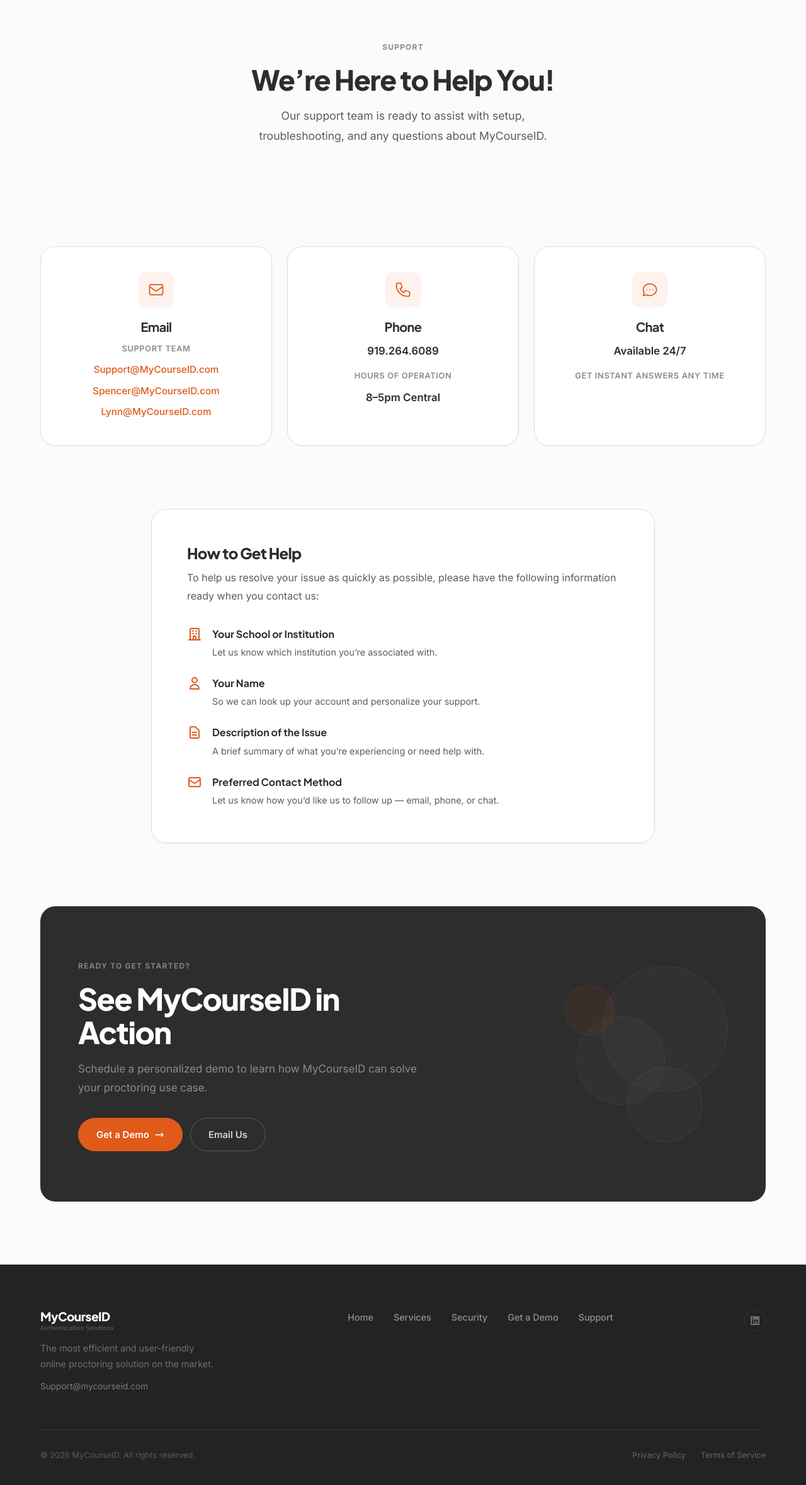
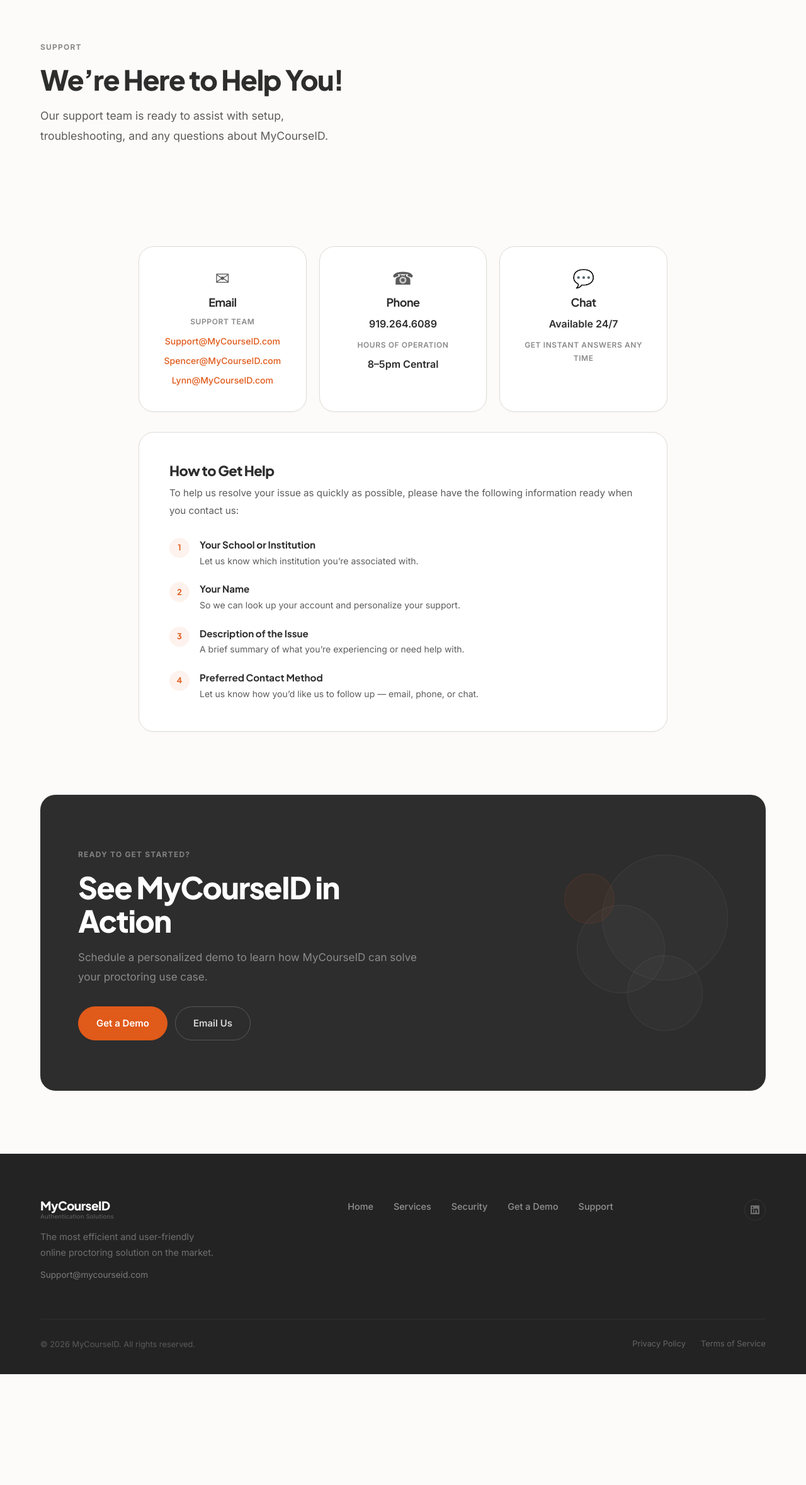
Before and after one commit to acolgin13/MCID, a WordPress theme: template page-support.php in a window 1280 px wide. Shown: the part 80-2438 px from the top of the page at 63% size. After the commit the page ends 2262 px from the top, so only its background shows below. Run offline with PHP 8.4 and a stand-in for WordPress, Linux system fonts and the light colour scheme; the site name, menu and one post (Sample post) are stand-ins, and other content is empty; some libraries are stand-ins or nearby versions.

Commit message:
Fix support page: remove broken SVGs, use clean text-based layout
- Replace inline SVG icons with simple emoji + numbered steps
- Match minimal style of Demo and TOS pages (left-aligned hero, white cards)
- Constrain content to 840px max-width wrapper

https://claude.ai/code/session_0135BYtGKKA6aP5xz6ApXCsi

```diff
--- a/page-support.php
+++ b/page-support.php
@@ -18,14 +18,14 @@ $demo_url = esc_url( get_theme_mod( 'mcid_cta_url', home_url( '/demo/' ) ) );
     </div>
 </section>
 
-<!-- ==================== CONTACT CARDS ==================== -->
+<!-- ==================== CONTACT INFO ==================== -->
 <section class="section">
     <div class="container">
+        <div class="support-content-wrap">
+            <div class="support-main">
                 <div class="support-grid">
                     <div class="support-card reveal">
-                <div class="support-card-icon">
-                    <svg fill="none" stroke="currentColor" viewBox="0 0 24 24"><path stroke-linecap="round" stroke-linejoin="round" stroke-width="1.5" d="M3 8l7.89 5.26a2 2 0 002.22 0L21 8M5 19h14a2 2 0 002-2V7a2 2 0 00-2-2H5a2 2 0 00-2 2v10a2 2 0 002 2z"/></svg>
-                </div>
+                        <span class="support-card-emoji">&#9993;</span>
                         <h3>Email</h3>
                         <p class="support-card-label">Support Team</p>
                         <ul class="support-contact-list">
@@ -36,9 +36,7 @@ $demo_url = esc_url( get_theme_mod( 'mcid_cta_url', home_url( '/demo/' ) ) );
                     </div>
 
                     <div class="support-card reveal reveal-d1">
-                <div class="support-card-icon">
-                    <svg fill="none" stroke="currentColor" viewBox="0 0 24 24"><path stroke-linecap="round" stroke-linejoin="round" stroke-width="1.5" d="M3 5a2 2 0 012-2h3.28a1 1 0 01.948.684l1.498 4.493a1 1 0 01-.502 1.21l-2.257 1.13a11.042 11.042 0 005.516 5.516l1.13-2.257a1 1 0 011.21-.502l4.493 1.498a1 1 0 01.684.949V19a2 2 0 01-2 2h-1C9.716 21 3 14.284 3 6V5z"/></svg>
-                </div>
+                        <span class="support-card-emoji">&#9742;</span>
                         <h3>Phone</h3>
                         <p class="support-card-detail"><a href="tel:9192646089">919.264.6089</a></p>
                         <p class="support-card-label">Hours of Operation</p>
@@ -46,51 +44,45 @@ $demo_url = esc_url( get_theme_mod( 'mcid_cta_url', home_url( '/demo/' ) ) );
                     </div>
 
                     <div class="support-card reveal reveal-d2">
-                <div class="support-card-icon">
-                    <svg fill="none" stroke="currentColor" viewBox="0 0 24 24"><path stroke-linecap="round" stroke-linejoin="round" stroke-width="1.5" d="M8 12h.01M12 12h.01M16 12h.01M21 12c0 4.418-4.03 8-9 8a9.863 9.863 0 01-4.255-.949L3 20l1.395-3.72C3.512 15.042 3 13.574 3 12c0-4.418 4.03-8 9-8s9 3.582 9 8z"/></svg>
-                </div>
+                        <span class="support-card-emoji">&#128172;</span>
                         <h3>Chat</h3>
                         <p class="support-card-detail">Available 24/7</p>
                         <p class="support-card-label">Get instant answers any time</p>
                     </div>
                 </div>
-    </div>
-</section>
 
-<!-- ==================== HELP INSTRUCTIONS ==================== -->
-<section class="section" style="padding-top: 0;">
-    <div class="container">
+                <!-- How to Get Help -->
                 <div class="support-help-card reveal">
-            <div class="support-help-content">
                     <h2>How to Get Help</h2>
                     <p>To help us resolve your issue as quickly as possible, please have the following information ready when you contact us:</p>
                     <div class="support-help-items">
                         <div class="support-help-item">
-                        <svg fill="none" stroke="currentColor" viewBox="0 0 24 24"><path stroke-linecap="round" stroke-linejoin="round" stroke-width="2" d="M19 21V5a2 2 0 00-2-2H7a2 2 0 00-2 2v16m14 0h2m-2 0h-5m-9 0H3m2 0h5M9 7h1m-1 4h1m4-4h1m-1 4h1m-5 10v-5a1 1 0 011-1h2a1 1 0 011 1v5m-4 0h4"/></svg>
+                            <span class="support-help-number">1</span>
                             <div>
                                 <strong>Your School or Institution</strong>
                                 <p>Let us know which institution you&rsquo;re associated with.</p>
                             </div>
                         </div>
                         <div class="support-help-item">
-                        <svg fill="none" stroke="currentColor" viewBox="0 0 24 24"><path stroke-linecap="round" stroke-linejoin="round" stroke-width="2" d="M16 7a4 4 0 11-8 0 4 4 0 018 0zM12 14a7 7 0 00-7 7h14a7 7 0 00-7-7z"/></svg>
+                            <span class="support-help-number">2</span>
                             <div>
                                 <strong>Your Name</strong>
                                 <p>So we can look up your account and personalize your support.</p>
                             </div>
                         </div>
                         <div class="support-help-item">
-                        <svg fill="none" stroke="currentColor" viewBox="0 0 24 24"><path stroke-linecap="round" stroke-linejoin="round" stroke-width="2" d="M9 12h6m-6 4h6m2 5H7a2 2 0 01-2-2V5a2 2 0 012-2h5.586a1 1 0 01.707.293l5.414 5.414a1 1 0 01.293.707V19a2 2 0 01-2 2z"/></svg>
+                            <span class="support-help-number">3</span>
                             <div>
                                 <strong>Description of the Issue</strong>
                                 <p>A brief summary of what you&rsquo;re experiencing or need help with.</p>
                             </div>
                         </div>
                         <div class="support-help-item">
-                        <svg fill="none" stroke="currentColor" viewBox="0 0 24 24"><path stroke-linecap="round" stroke-linejoin="round" stroke-width="2" d="M3 8l7.89 5.26a2 2 0 002.22 0L21 8M5 19h14a2 2 0 002-2V7a2 2 0 00-2-2H5a2 2 0 00-2 2v10a2 2 0 002 2z"/></svg>
+                            <span class="support-help-number">4</span>
                             <div>
                                 <strong>Preferred Contact Method</strong>
                                 <p>Let us know how you&rsquo;d like us to follow up &mdash; email, phone, or chat.</p>
+                            </div>
                         </div>
                     </div>
                 </div>
@@ -108,13 +100,8 @@ $demo_url = esc_url( get_theme_mod( 'mcid_cta_url', home_url( '/demo/' ) ) );
                 <h2>See MyCourseID in Action</h2>
                 <p>Schedule a personalized demo to learn how MyCourseID can solve your proctoring use case.</p>
                 <div class="cta-actions">
-                    <a href="<?php echo $demo_url; ?>" class="btn btn-accent">
-                        Get a Demo
-                        <svg class="btn-icon" fill="none" stroke="currentColor" viewBox="0 0 24 24"><path stroke-linecap="round" stroke-linejoin="round" stroke-width="2" d="M17 8l4 4m0 0l-4 4m4-4H3"/></svg>
-                    </a>
-                    <a href="mailto:Support@mycourseid.com" class="btn btn-outline-light">
-                        Email Us
-                    </a>
+                    <a href="<?php echo $demo_url; ?>" class="btn btn-accent">Get a Demo</a>
+                    <a href="mailto:Support@mycourseid.com" class="btn btn-outline-light">Email Us</a>
                 </div>
             </div>
             <div class="cta-card-deco" aria-hidden="true">
--- a/style.css
+++ b/style.css
@@ -2092,12 +2092,10 @@ p { line-height: 1.8; }
 .support-hero {
     padding: 140px 0 60px;
     background: var(--cream);
-    text-align: center;
 }
 
 .support-hero-layout {
     max-width: 640px;
-    margin: 0 auto;
 }
 
 .support-hero h1 {
@@ -2113,20 +2111,25 @@ p { line-height: 1.8; }
     font-size: 1.1rem;
     color: var(--text-secondary);
     max-width: 500px;
+}
+
+.support-content-wrap {
+    max-width: 840px;
     margin: 0 auto;
 }
 
 .support-grid {
     display: grid;
     grid-template-columns: repeat(3, 1fr);
-    gap: 24px;
+    gap: 20px;
+    margin-bottom: 32px;
 }
 
 .support-card {
     background: var(--white);
     border: 1px solid var(--border);
     border-radius: var(--radius-xl);
-    padding: 40px 32px;
+    padding: 36px 28px;
     text-align: center;
     box-shadow: var(--shadow-sm);
     transition: var(--transition);
@@ -2137,45 +2140,35 @@ p { line-height: 1.8; }
     border-color: var(--border-hover);
 }
 
-.support-card-icon {
-    width: 56px;
-    height: 56px;
-    border-radius: var(--radius-md);
-    background: var(--accent-light);
-    display: flex;
-    align-items: center;
-    justify-content: center;
-    margin: 0 auto 20px;
-}
-
-.support-card-icon svg {
-    width: 28px;
-    height: 28px;
-    color: var(--accent);
+.support-card-emoji {
+    font-size: 1.75rem;
+    display: block;
+    margin-bottom: 14px;
+    line-height: 1;
 }
 
 .support-card h3 {
     font-family: var(--font-heading);
-    font-size: 1.25rem;
+    font-size: 1.125rem;
     font-weight: 700;
     color: var(--text-primary);
-    margin-bottom: 12px;
+    margin-bottom: 10px;
 }
 
 .support-card-label {
-    font-size: 0.8rem;
+    font-size: 0.75rem;
     color: var(--text-tertiary);
     text-transform: uppercase;
     letter-spacing: 0.05em;
     font-weight: 600;
-    margin-bottom: 8px;
+    margin-bottom: 6px;
 }
 
 .support-card-detail {
-    font-size: 1.05rem;
+    font-size: 1rem;
     color: var(--text-primary);
     font-weight: 600;
-    margin-bottom: 12px;
+    margin-bottom: 8px;
 }
 
 .support-card-detail a {
@@ -2192,11 +2185,11 @@ p { line-height: 1.8; }
     margin: 0;
     display: flex;
     flex-direction: column;
-    gap: 6px;
+    gap: 4px;
 }
 
 .support-contact-list li a {
-    font-size: 0.95rem;
+    font-size: 0.875rem;
     color: var(--accent);
     font-weight: 500;
 }
@@ -2209,30 +2202,28 @@ p { line-height: 1.8; }
     background: var(--white);
     border: 1px solid var(--border);
     border-radius: var(--radius-xl);
-    padding: 56px;
+    padding: 48px;
     box-shadow: var(--shadow-sm);
-    max-width: 800px;
-    margin: 0 auto;
-}
-
-.support-help-content h2 {
+}
+
+.support-help-card h2 {
     font-family: var(--font-heading);
-    font-size: 1.5rem;
+    font-size: 1.375rem;
     font-weight: 800;
     color: var(--text-primary);
-    margin-bottom: 12px;
-}
-
-.support-help-content > p {
+    margin-bottom: 10px;
+}
+
+.support-help-card > p {
     color: var(--text-secondary);
-    margin-bottom: 32px;
-    font-size: 1rem;
+    margin-bottom: 28px;
+    font-size: 0.95rem;
 }
 
 .support-help-items {
     display: flex;
     flex-direction: column;
-    gap: 24px;
+    gap: 20px;
 }
 
 .support-help-item {
@@ -2241,25 +2232,33 @@ p { line-height: 1.8; }
     gap: 16px;
 }
 
-.support-help-item > svg {
-    width: 24px;
-    height: 24px;
-    min-width: 24px;
+.support-help-number {
+    width: 32px;
+    height: 32px;
+    min-width: 32px;
+    border-radius: var(--radius-full);
+    background: var(--accent-light);
     color: var(--accent);
+    display: flex;
+    align-items: center;
+    justify-content: center;
+    font-size: 0.8rem;
+    font-weight: 700;
+    font-family: var(--font-heading);
     margin-top: 2px;
 }
 
 .support-help-item strong {
     display: block;
     font-family: var(--font-heading);
-    font-size: 1rem;
+    font-size: 0.95rem;
     font-weight: 700;
     color: var(--text-primary);
-    margin-bottom: 4px;
+    margin-bottom: 2px;
 }
 
 .support-help-item p {
-    font-size: 0.9rem;
+    font-size: 0.875rem;
     color: var(--text-secondary);
     line-height: 1.6;
     margin: 0;
```
Lines whose indentation alone changed are shown as unchanged.
